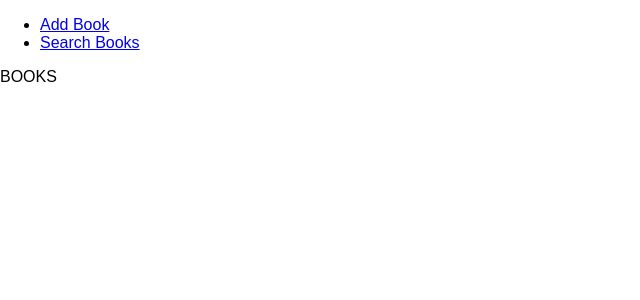
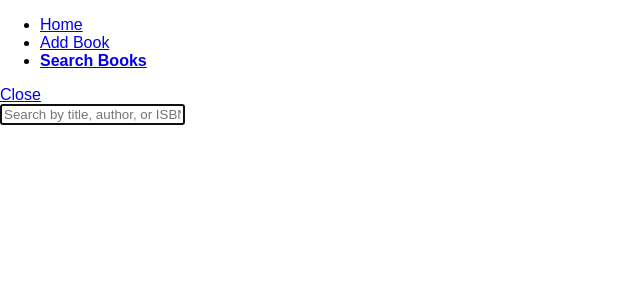
Before and after one commit to richardkalehoff/udacity-redux-v1, a React (Create React App) app in the folder book-sharing/: page /books in a window 1280 px wide. Shown: the top 300 px of the page, without its empty margins (0-640 px from the left). Built offline with nearby package versions, Linux system fonts and the light colour scheme.

Commit message:
Search books

```diff
--- a/book-sharing/package.json
+++ b/book-sharing/package.json
@@ -3,6 +3,7 @@
   "version": "0.1.0",
   "private": true,
   "dependencies": {
+    "lodash.throttle": "^4.1.1",
     "react": "^15.5.4",
     "react-dom": "^15.5.4",
     "react-redux": "^5.0.5",
--- a/book-sharing/src/components/Nav.js
+++ b/book-sharing/src/components/Nav.js
@@ -6,12 +6,17 @@ export default function Nav () {
     <nav>
       <ul>
         <li>
-          <NavLink to='/add'>
+          <NavLink to='/' exact activeClassName='active'>
+            Home
+          </NavLink>
+        </li>
+        <li>
+          <NavLink to='/add' activeClassName='active'>
             Add Book
           </NavLink>
         </li>
         <li>
-          <NavLink to='/books'>
+          <NavLink to='/books' activeClassName='active'>
             Search Books
           </NavLink>
         </li>
--- a/book-sharing/src/components/SearchBooks.js
+++ b/book-sharing/src/components/SearchBooks.js
@@ -1,10 +1,71 @@
-import React, { Component } from 'react'
+import React from 'react'
+import throttle from 'lodash.throttle'
+import { Link } from 'react-router-dom'
+import { search } from '../utils/booksAPI'
+import Book from './Book'
 
-class SearchBooks extends Component {
+class SearchBooks extends React.Component {
+  state = {
+    books: [],
+    query: ''
+  }
+
+  execSearch = (query) => {
+    const result = this.currentSearch = search(query).then((books) => {
+      if (this.currentSearch === result)
+        this.setState({ books })
+    })
+  }
+
+  updateQuery(query) {
+    this.currentSearch = null
+
+    if (query)
+      this.execSearch(query)
+
+    this.setState({
+      books: [],
+      query
+    })
+  }
+
+  componentDidMount() {
+    this.input.focus()
+
+    this.execSearch = throttle(this.execSearch, 1000, {
+      leading: false,
+      trailing: true
+    })
+
+    const { query } = this.state
+
+    if (query)
+      this.execSearch(query)
+  }
+
   render() {
+    const { books, query } = this.state
     return (
       <div>
-        BOOKS
+        <div>
+          <Link to="/">Close</Link>
+
+          <div>
+            <input
+              type="text"
+              value={query}
+              onChange={event => this.updateQuery(event.target.value)}
+              ref={node => this.input = node}
+              placeholder="Search by title, author, or ISBN"
+            />
+          </div>
+        </div>
+
+        <div>
+          {books.map((book) => <Book key={book.id} book={book}>
+            <button>Borrow</button>
+          </Book>)}
+        </div>
       </div>
     )
   }
--- a/book-sharing/src/index.css
+++ b/book-sharing/src/index.css
@@ -13,3 +13,7 @@ body {
   text-align: center;
   font-size: 0.8em;
 }
+
+.active {
+  font-weight: bold;
+}
--- a/book-sharing/src/utils/booksAPI.js
+++ b/book-sharing/src/utils/booksAPI.js
@@ -27,7 +27,7 @@ export function search (query, maxResults) {
       'Content-Type': 'application/json'
     },
     body: JSON.stringify({ query, maxResults })
-  }).then(res => res.json())
-    .then(data => data.books)
-
+  })
+  .then((res => res.json()))
+  .then(({ books }) => books)
 }
```
